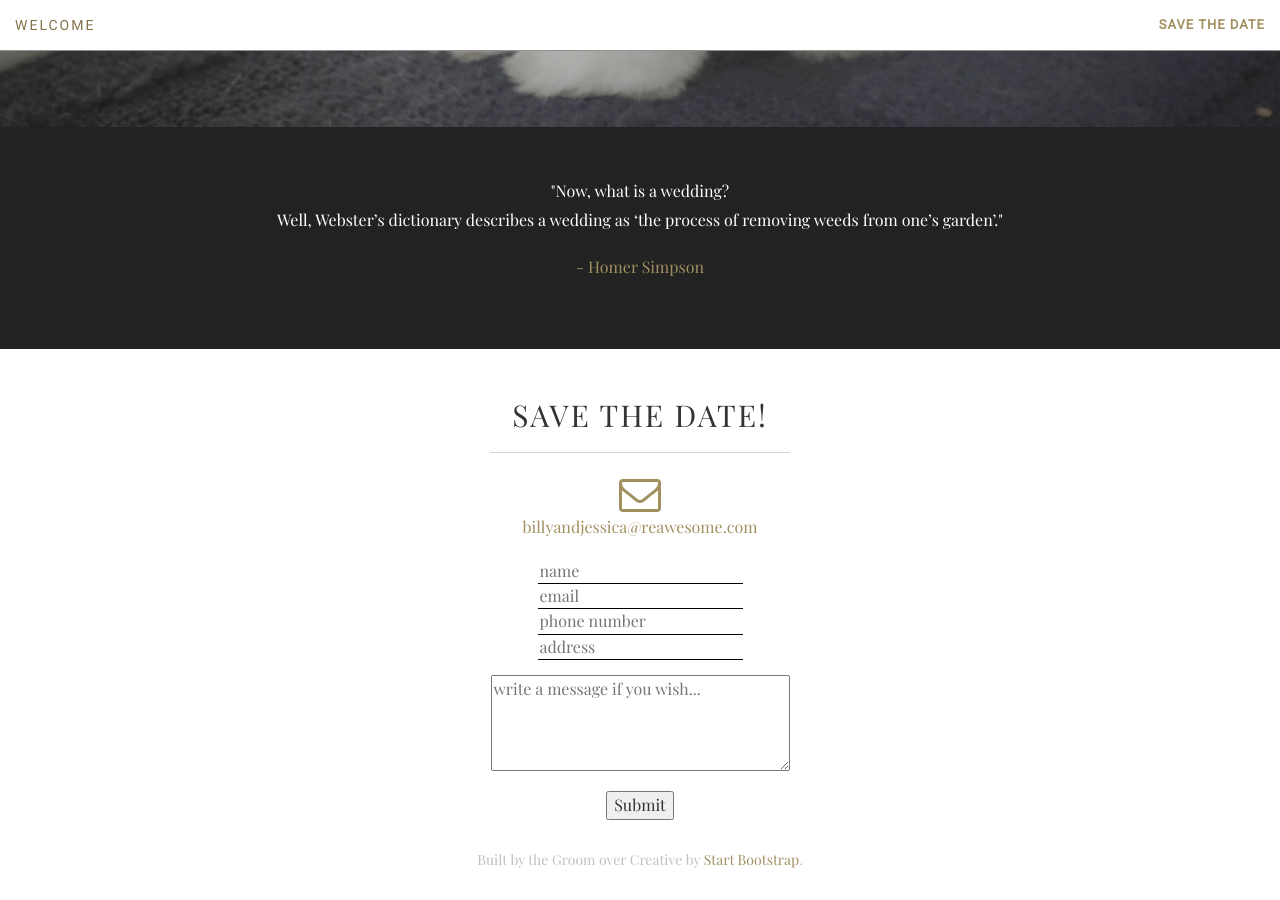
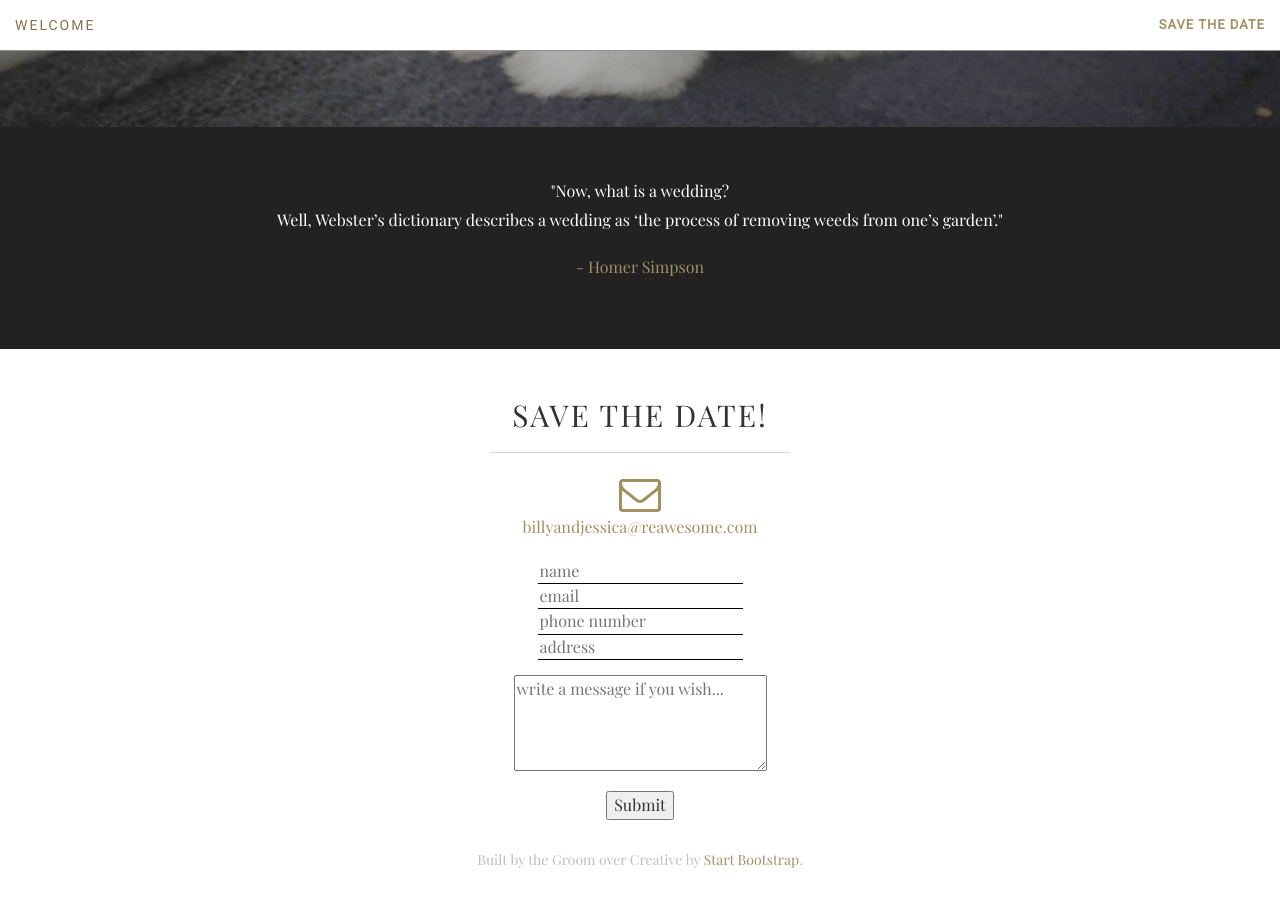
Before and after one commit to notbleh/wed-website, a Jekyll site: the page built from index.html, in a window 1280 px wide and 900 px high, scrolled down 773 px. Built offline with Jekyll 4.4.1, drawn with Linux system fonts in a browser that asks for light colours.

Commit message:
Update contact.html

```diff
--- a/_includes/contact.html
+++ b/_includes/contact.html
@@ -22,7 +22,7 @@
                     <input type="text" name="address" id="address" placeholder="address">
                 </div>
                 <div id="std-message">
-                    <textarea name="message" id="message" placeholder="write a message if you wish..." cols="30" rows="4"></textarea>
+                    <textarea name="message" id="message" placeholder="write a message if you wish..." cols="25" rows="4"></textarea>
                 </div>
                 <div class="form-group" id="errors">
                 </div>
```
